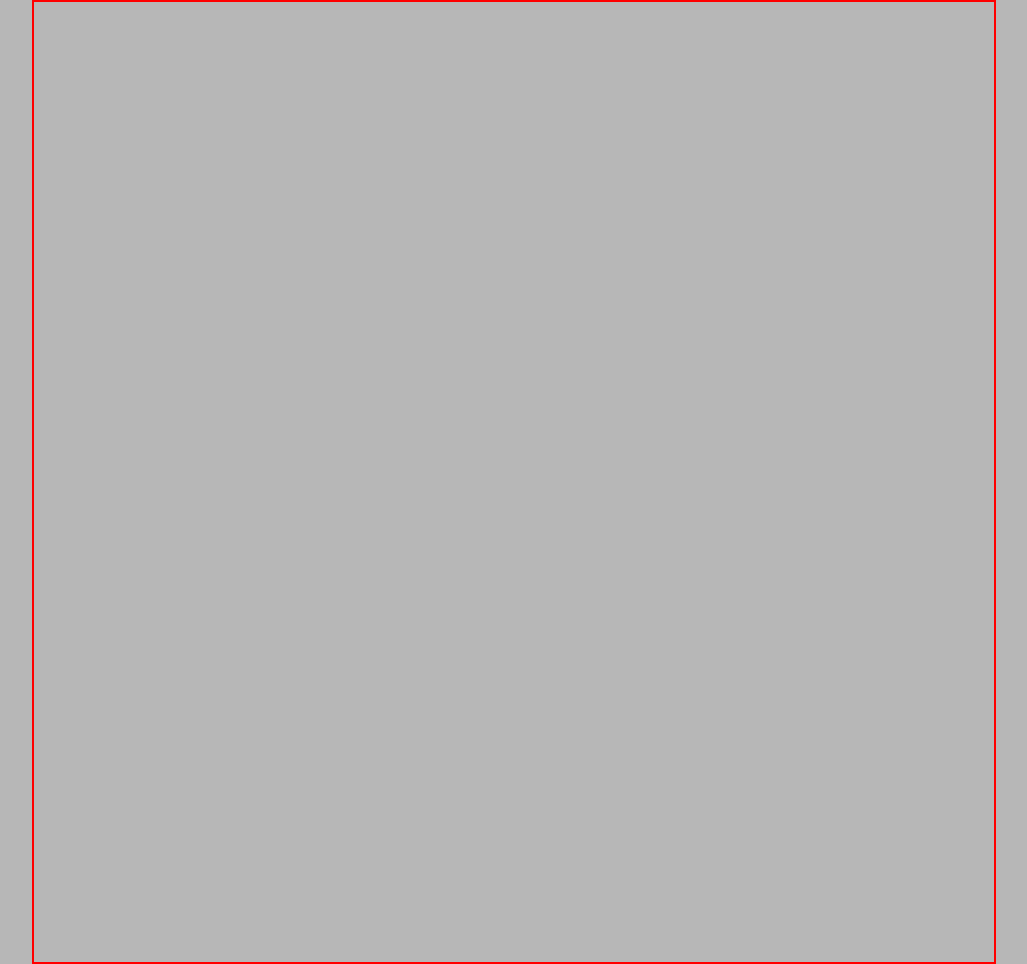
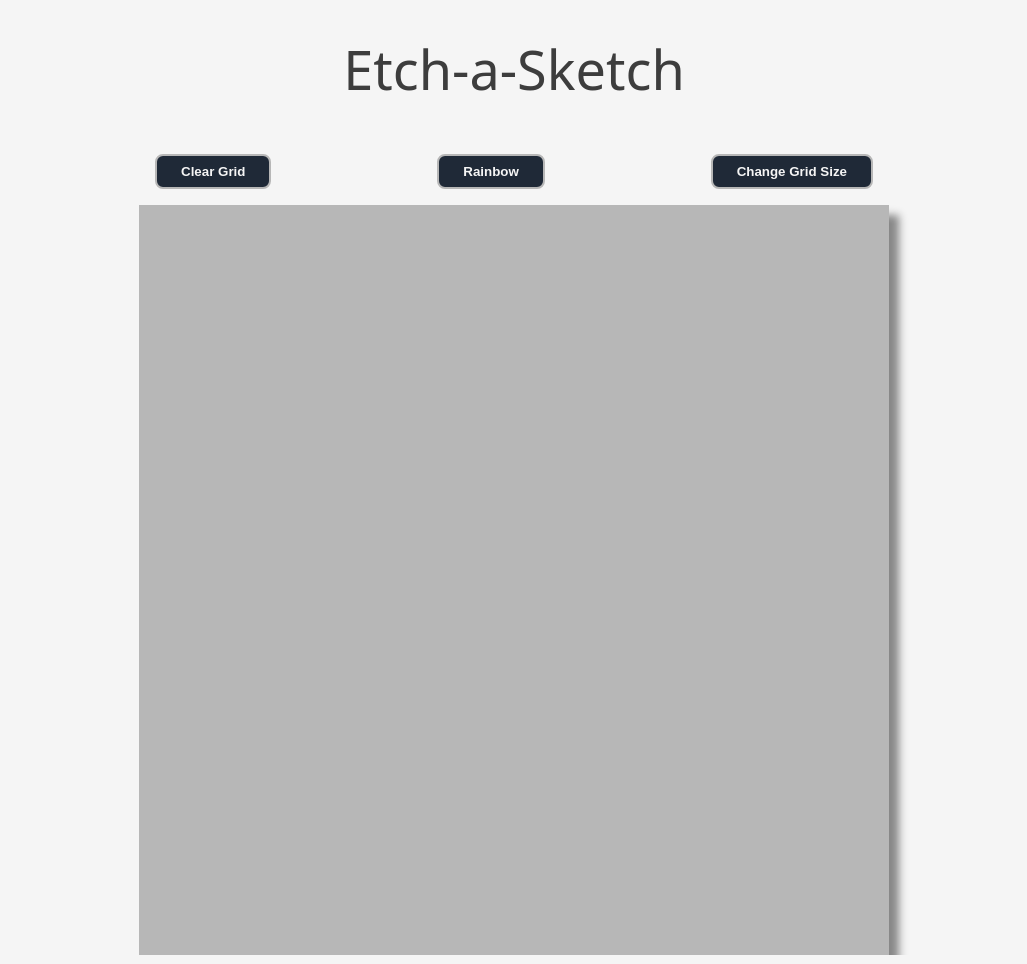
Before and after one commit to maxpajewski/etch-a-sketch, a plain HTML site: page index.html in a window 1280 px wide. Shown: the whole page, without its empty margins (126-1153 px from the left). Drawn offline with Linux system fonts and the light colour scheme.

Commit message:
Add prompt to ask user to change grid size

```diff
--- a/index.html
+++ b/index.html
@@ -11,8 +11,16 @@
 </head>
 
 <body>
-    <div class="grid-container" id="whatever">
+    <div id="title">Etch-a-Sketch</div>
+    <div class="buttons-and-grid">
+        <div class="buttons">
+            <button id="clear">Clear Grid</button>
+            <button id="rainbow">Rainbow</button>
+            <button id="change-size">Change Grid Size</button>
+        </div>
+        <!-- <div class="grid-container" id="whatever">
 
+        </div> -->
     </div>
 </body>
 </html>
--- a/javascript.js
+++ b/javascript.js
@@ -1,13 +1,30 @@
-const squares = Array.from(document.getElementsByClassName('gridsquare'));
+addGrid();
+createGrid(16);
+createBrush();
 
-squares.forEach(gridsquare => {
-    gridsquare.addEventListener('mouseenter', function(e) {
-        e.target.style.backgroundColor = "aqua";
-        console.log(e);
+function createBrush() {
+    const squares = Array.from(document.getElementsByClassName('gridsquare'));
+    squares.forEach(gridsquare => {
+        gridsquare.addEventListener('mouseenter', function(e) {
+            e.target.style.backgroundColor = '#1F2937';
+        })
+    })
+}
+
+const buttons = document.querySelectorAll('button');
+buttons.forEach((button) => {
+    button.addEventListener('click', () => {
+        if(button.id == 'clear') {
+            clearGrid();
+        }
+        else if(button.id == 'rainbow') {
+
+        }
+        else if(button.id == 'change-size') {
+            changeSize();
+        }
     })
 })
-
-createGrid(20);
 
 
 function createGrid(size) {
@@ -25,7 +42,7 @@ function createGrid(size) {
 }
 
 function changeHeight(size) {
-    let heightWidth = 960 / size;
+    let heightWidth = 750 / size;
     let changeRow = document.getElementsByClassName('row');
     for(let i = 0; i < changeRow.length; i++) {
         changeRow[i].style.height = heightWidth + 'px';
@@ -36,3 +53,22 @@ function changeHeight(size) {
         changeCell[j].style.height = heightWidth + 'px';
     }
 }
+
+function changeSize() {
+    let size = prompt('Enter the size grid you would like: (Max 100)');
+    let elem = document.getElementById('whatever');
+    elem.remove();
+    console.log('removed grid');
+    addGrid();
+    console.log('added new grid');
+    createGrid(size);
+    createBrush();
+}
+
+function addGrid() {
+    const addGrid = document.querySelector('.buttons-and-grid');
+    const grid = document.createElement('div');
+    grid.classList.add('grid-container');
+    grid.setAttribute('id', 'whatever');
+    addGrid.appendChild(grid);
+}
--- a/styles.css
+++ b/styles.css
@@ -9,24 +9,58 @@
 
 body {
     display: flex;
+    flex-direction: column;
     justify-content: center;
     align-items: center;
-    background-color: #b7b7b7;
+    background-color: #f5f5f5;
     font-family: system-ui, -apple-system, BlinkMacSystemFont, 'Segoe UI', Roboto, Oxygen, Ubuntu, Cantarell, 'Open Sans', 'Helvetica Neue', sans-serif, 'Times New Roman', Times, serif;
 }
 
+#title {
+    color: black;
+    opacity: 0.75;
+    text-align: center;
+    font-size: 54px;
+    margin: 32px;
+}
+
+.buttons-and-grid {
+    display: flex;
+    flex-direction: column;
+    justify-content: center;
+}
+
+.buttons {
+    display: flex;
+    flex-direction: row;
+    justify-content: space-between;
+}
+
+button {
+    background-color: #1F2937;
+    border: 2px solid #b7b7b7;
+    padding: 8px 24px;
+    margin: 16px;
+    border-radius: 8px;
+    transition: 0.5s;
+    color: #f5f5f5;
+
+}
+
+button:hover {
+    box-shadow: 0 12px 16px 0 rgba(0,0,0,0.24), 0 17px 50px 0 rgba(0,0,0,0.19);
+  }
+
 .grid-container {
-    width: 960px;
-    height: 960px;
+    width: 750px;
+    height: 750px;
     display: flex;
     flex-direction: column;
 }
 
 
 #whatever {
-    border: none;
-    border: 2px solid red;
-
+    box-shadow: 10px 10px 8px #888888;
 }
 
 .row {
@@ -41,6 +75,14 @@ body {
     background-color: #b7b7b7;
 }
 
-/* .gridsquare:hover {
-    background-color: aqua;
-} */
+#clear {
+    font-weight: 800;
+}
+
+#rainbow {
+    font-weight: 800;
+}
+
+#change-size {
+    font-weight: 800;
+}
```
